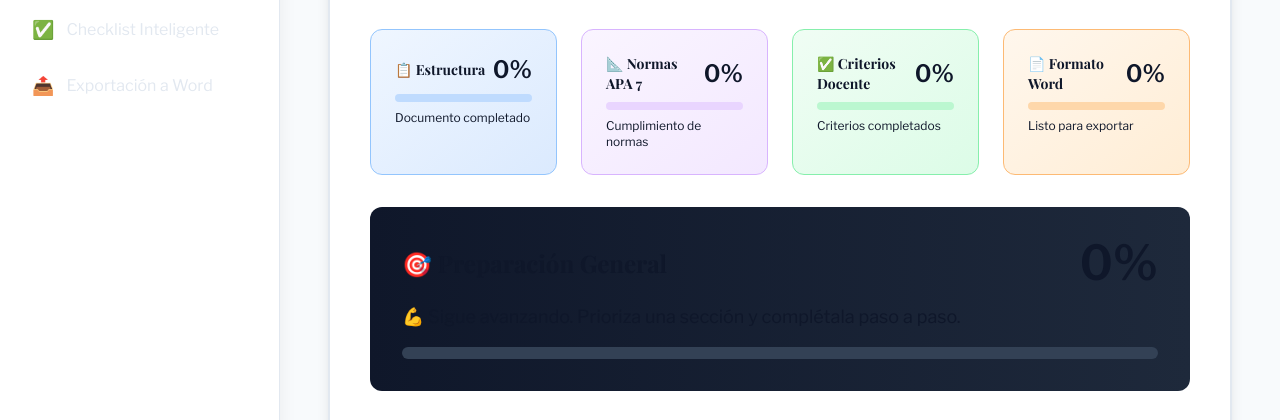
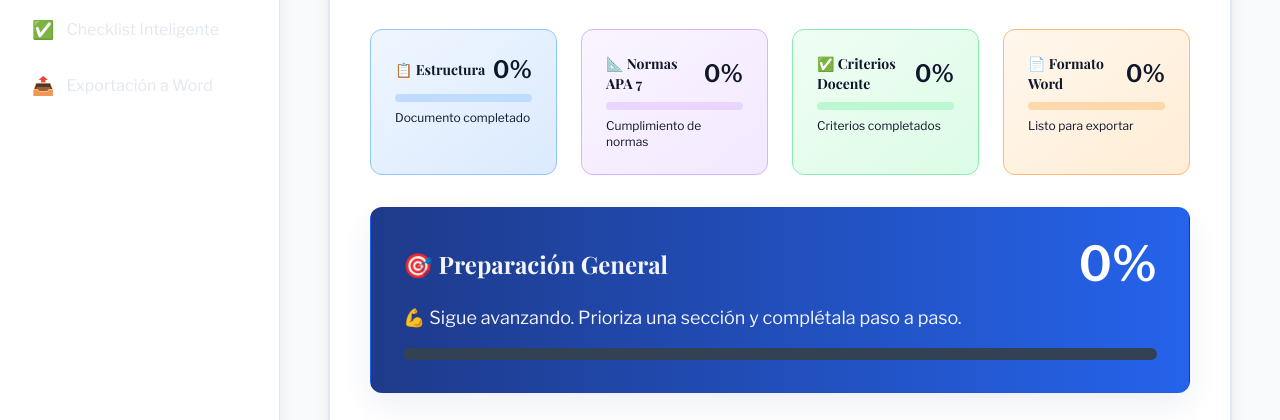
Before and after one commit to jeronimoparra-ai/processadmin, a plain HTML site: page index.html in a window 1280 px wide. Shown: the part 514-934 px from the top of the page. Drawn offline with nearby package versions, Linux system fonts and the light colour scheme.

Commit message:
UI: restyle overall readiness card to match palette

```diff
--- a/css/redesign.css
+++ b/css/redesign.css
@@ -63,6 +63,18 @@ body.page-root{
 .hero-title{font-family:'Playfair Display', serif;font-size:32px;margin:0;color:var(--color-primary)}
 .hero-sub{color:var(--text-muted);margin-top:6px}
 .hero-ornament{font-size:34px;color:rgba(20,184,166,0.06)}
+
+/* Override: overall readiness dark card -> use product palette (no HTML changes) */
+.bg-gradient-to-r.from-slate-900.to-slate-800.text-white {
+  background: linear-gradient(90deg, var(--color-primary) 0%, var(--color-secondary) 100%) !important;
+  color: #ffffff !important;
+  border: 1px solid rgba(30,58,138,0.06) !important;
+  box-shadow: 0 12px 30px rgba(30,58,138,0.08) !important;
+}
+
+.bg-gradient-to-r.from-slate-900.to-slate-800.text-white h3,
+.bg-gradient-to-r.from-slate-900.to-slate-800.text-white p { color: rgba(255,255,255,0.95) !important; }
+
 
 .content-area{flex:1;overflow:auto;padding:var(--space-lg) var(--space-xl);}
 .workspace{max-width:1100px;margin:0 auto;}
```
